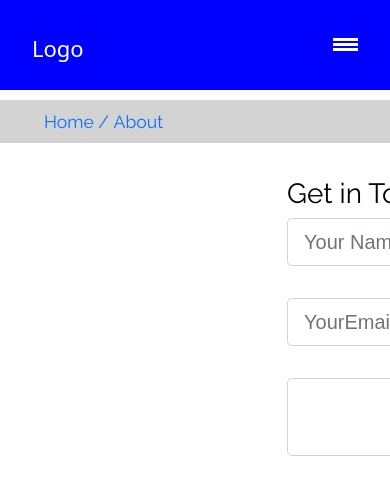
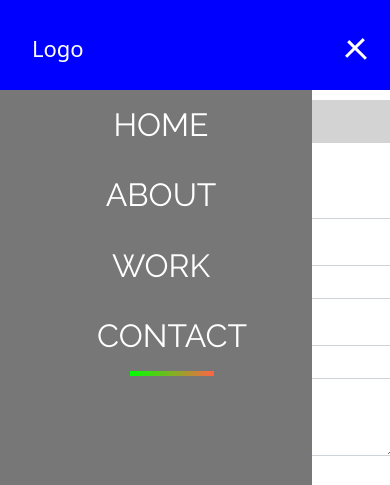
Before and after one commit to Namrajp/Hamburger-menu, a plain HTML site: page contact.html in a window 390 px wide. Both pictures are taken after a click on the link 345 px from the left and 45 px from the top of the page. Shown: the top 485 px of the page. Drawn offline with nearby package versions, Linux system fonts and the light colour scheme.

Commit message:
fixed the header navigation mobile and desktop vew

```diff
--- a/app/js/script.js
+++ b/app/js/script.js
@@ -1,10 +1,10 @@
-fetch("./header.html")
-  .then(response => {
-    return response.text();
-  })
-  .then(data => {
-    document.querySelector("header").innerHTML = data;
-  });
+// fetch("./header.html")
+//   .then(response => {
+//     return response.text();
+//   })
+//   .then(data => {
+//     document.querySelector("header").innerHTML = data;
+//   });
 
 // fetch("./footer.html")
 //   .then(response => {
@@ -29,20 +29,7 @@ fetch("./header.html")
   //   }
   // })();
 
-// const hamburg_btn = document.getElementById("hamburg_btn");
-// const overlay = document.getElementById("overlay");
 
-// hamburg_btn.addEventListener('click', function() {
-//     if(overlay.classList.contains('header__overlay') ) {
-//         overlay.classList.remove('header__overlay');
-//         header.classList.add('mobile');
-//     }
-//     else {
-//         overlay.classList.add('header__overlay');
-//         header.classList.remove('mobile');
-
-//     }
-// })
 
 /* Selecting the Nav menu with pseudo elements before border/ And
  list items li are better than just links a for querySelectorAll so, replacing just a's using*/
@@ -63,19 +50,19 @@ fetch("./header.html")
 
 //     })
 // }
-const navbar = document.querySelector('.header');
-const current_location = location.href;
-const nav_links = document.getElementsByClassName('nav-link');
-const this_length = nav_links.length;
-console.log(nav_links);
+// const navbar = document.querySelector('.header');
+// const current_location = location.href;
+// const nav_links = document.getElementsByClassName('nav-link');
+// const this_length = nav_links.length;
+// console.log(nav_links);
 
-for (let p=0; p < this_length; p++) {
+// for (let p=0; p < this_length; p++) {
 
-  if (nav_links[p].href === current_location) {   // href attribute links to of href as location
-      nav_links[p].className = 'active';
-  }
-};
-console.log('this_length');
+//   if (nav_links[p].href === current_location) {   // href attribute links to of href as location
+//       nav_links[p].className = 'active';
+//   }
+// };
+// console.log('this_length');
 
 
 
@@ -87,3 +74,28 @@ console.log('this_length');
 //  })
 
 // https://www.freecodecamp.org/news/learn-bootstrap-4-in-30-minute-by-building-a-landing-page-website-guide-for-beginners-f64e03833f33/#the-new-features-of-bootstrap-4
+const current_location = location.href;  // URL of curent page as displayed on address bar
+const links = document.getElementsByClassName('nav-link');  // Array of anchor elements in li
+this_length = links.length;  // length of Array
+for (let p=0; p < this_length; p++) {
+
+    if (links[p].href === current_location) {   // href attribute links to of href as location
+        links[p].classList.add('active');
+    }
+}
+
+
+const hamburg_btn  = document.getElementById('hamburg-btn');
+const overlay  = document.getElementById('overlay');
+const header = document.querySelector('header');
+
+hamburg_btn.addEventListener('click', function() {
+    if (hamburg_btn.classList.contains('open')) {
+        hamburg_btn.classList.remove('open');
+        header.classList.remove('mobile');
+    }
+    else {
+        hamburg_btn.classList.add('open');
+        header.classList.add('mobile');
+    }
+})
--- a/app/scss/style.scss
+++ b/app/scss/style.scss
@@ -9,7 +9,8 @@
 .page-wrap {
     color: black;
     position: relative;
-    width: 900px;
+    max-width: 1100px;
+    width: 80%;
     margin: 0 auto;
     line-height: 1.4;
     font-family:Arial, Helvetica, sans-serif;
--- a/contact.html
+++ b/contact.html
@@ -14,7 +14,37 @@
     <link rel="stylesheet" href="dist/css/style.css">
 </head>
 <body>
-    <header></header>
+  <header class="header">
+
+    <nav>
+        <div class="header__logo">
+            Logo
+        </div>
+        <a id="hamburg-btn" href="#" class="header__menu">
+            <span></span>
+            <span></span>
+            <span></span>
+        </a>
+
+        <ul id ="nav" class="header__links">
+            <li><a class="nav-link" href="index.html">Home</a></li>
+            <li><a class="nav-link" href="about.html">About</a></li>
+            <li><a class="nav-link" href="work.html">Work</a></li>
+            <li><a class="nav-link" href="contact.html">Contact</a></li>
+        </ul>
+        <button class="header__cta">Documentation</button>
+
+    </nav>
+
+    <div class="header__breadcrumb">
+        <div class="container">
+            <a href="index.html">Home /</a>
+            <span><a href="about.html">About</a></span>
+        </div>
+
+    </div>
+</header>
+
 
     <div id="about" class="page-wrap">
       <section class="contacts container">
--- a/header.html
+++ b/header.html
@@ -11,7 +11,7 @@
         </a>
 
         <ul id ="nav" class="header__links">
-            <li><a class="nav-link active" href="index.html">Home</a></li>
+            <li><a class="nav-link" href="index.html">Home</a></li>
             <li><a class="nav-link" href="about.html">About</a></li>
             <li><a class="nav-link" href="work.html">Work</a></li>
             <li><a class="nav-link" href="contact.html">Contact</a></li>
@@ -27,3 +27,4 @@
         </div>
 
     </div>
+</header>
```
Also changed, not shown: about.html (+5 -5 lines), index.html (+5 -6 lines), work.html (+31 -1 lines), dist/css/style.css, 1 other file.
